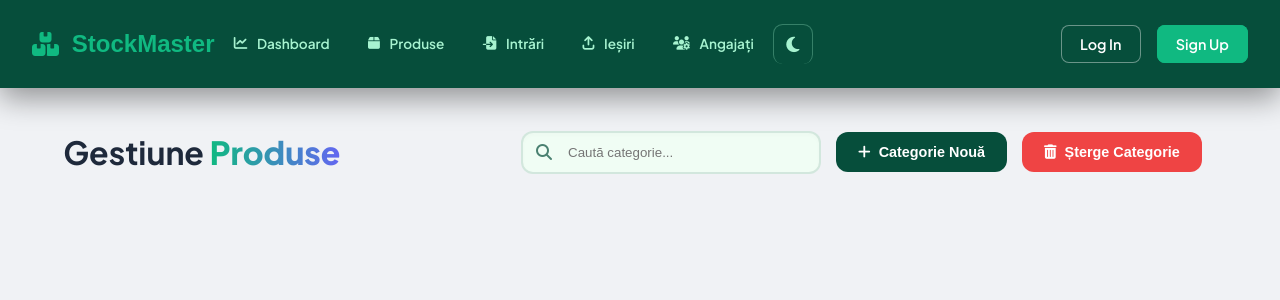
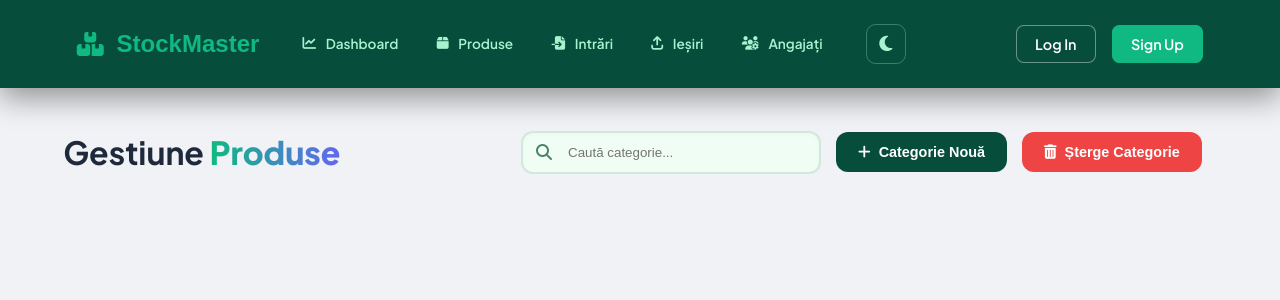
Before and after one commit to Stefann94/GestiuneV2, a Flask app: page /produse in a window 1280 px wide. Shown: the top 300 px of the page. Run offline with Flask 3, Linux system fonts and the light colour scheme; data that the repository does not hold is empty; some libraries are stand-ins or nearby versions.

Commit message:
light theme

```diff
--- a/static/componente.js
+++ b/static/componente.js
@@ -123,13 +123,24 @@ Logout
 <style>
 html { scrollbar-gutter: stable; }
 
-.navbar { display: flex; align-items: center; padding: 0 2rem; }
+.navbar {
+    display: flex;
+    align-items: center;
+    padding: 0 6%;
+    height: 5.5rem;
+    gap: 1.5rem;
+}
+
+.dark-toggle {
+    margin: 0;
+    align-self: center;
+}
 
 .navbar-auth {
     margin-left: auto;
-    padding-left: 2rem;
     display: flex;
     align-items: center;
+    gap: 1rem;
 }
 
 .user-info { display: flex; align-items: center; gap: 1.5rem; flex-wrap: nowrap; }
--- a/static/darkmode.css
+++ b/static/darkmode.css
@@ -400,7 +400,7 @@ body.dark-mode #confirmDeleteModal p {
 
 .dark-toggle {
     background: transparent;
-    border: 1.5px solid rgba(167, 243, 208, 0.3);
+    border: 1.5px solid rgba(167, 243, 208, 0.3) !important;
     color: #a7f3d0;
     width: 2.5rem;
     height: 2.5rem;
@@ -412,6 +412,7 @@ body.dark-mode #confirmDeleteModal p {
     font-size: 1.1rem;
     transition: all 0.3s ease;
     flex-shrink: 0;
+    margin: 0 1rem;
 }
 
 .dark-toggle:hover {
@@ -423,13 +424,13 @@ body.dark-mode #confirmDeleteModal p {
 
 body.dark-mode .dark-toggle {
     background: rgba(250, 204, 21, 0.1);
-    border-color: rgba(250, 204, 21, 0.4);
+    border-color: rgba(250, 204, 21, 0.4) !important;
     color: #fbbf24;
 }
 
 body.dark-mode .dark-toggle:hover {
     background: rgba(250, 204, 21, 0.2);
-    border-color: #fbbf24;
+    border-color: #fbbf24 !important;
 }
 
 
--- a/static/navbar.css
+++ b/static/navbar.css
@@ -197,9 +197,9 @@
 
 
 .navbar,
-.navbar *,
+.navbar *:not(.dark-toggle),
 #navbar-placeholder,
-#navbar-placeholder * {
+#navbar-placeholder *:not(.dark-toggle) {
     border-bottom: none !important;
     text-decoration: none !important;
 }
```
